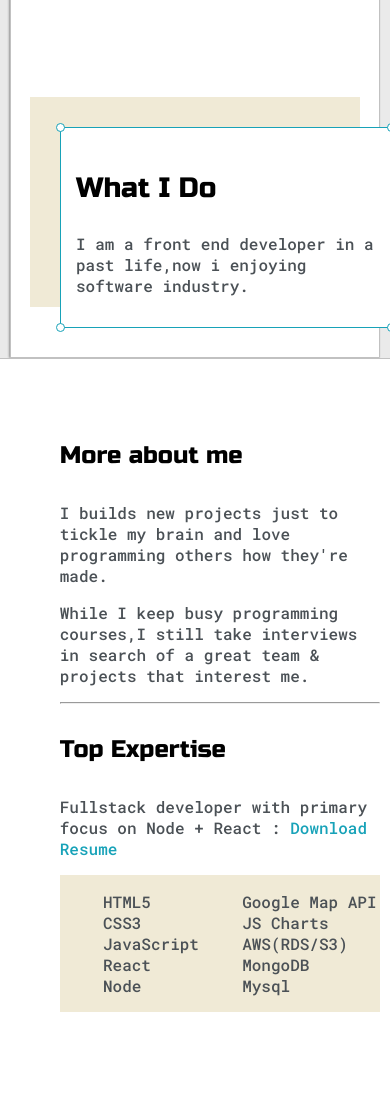
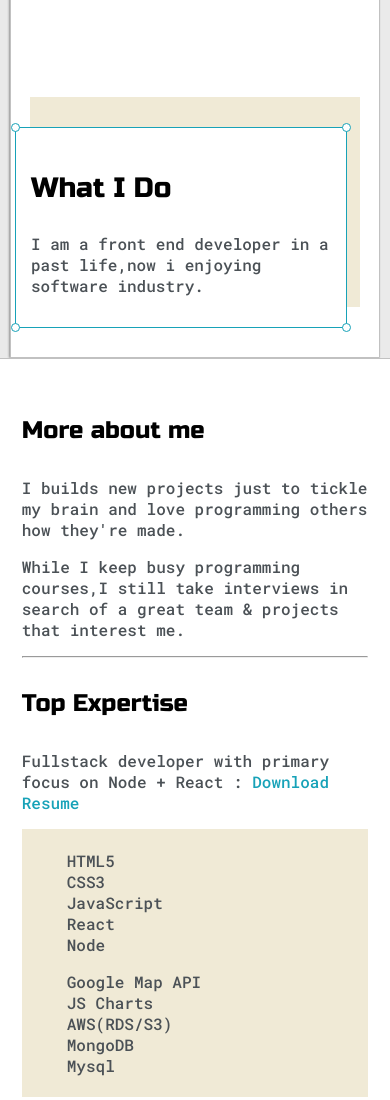
Before and after one commit to Adhikari1996/Rajesh-Adhikari, a plain HTML site: page index.html in a window 390 px wide. Shown: the part 700-1800 px from the top of the page. Drawn offline with Linux system fonts and the light colour scheme.

Commit message:
changes on mobile responsive

```diff
--- a/index.css
+++ b/index.css
@@ -16,7 +16,7 @@ body {
   padding: 0;
 }
 
-body *{
+body * {
   transition: 0.3s;
 }
 
@@ -85,8 +85,8 @@ textarea {
   border-radius: 5px 5px 0 0;
 }
 
-#navigation a{
-  color:var(--mainText);
+#navigation a {
+  color: var(--mainText);
 }
 #navigation {
   margin: 0;
@@ -195,13 +195,12 @@ textarea {
   height: 180px;
   padding-left: 30px;
   padding-top: 30px;
-
 }
 
 #preview {
   width: 300px;
   border: 1.5px solid #17a2b8;
-  background-color:var(--preview);
+  background-color: var(--preview);
   padding: 15px;
   position: relative;
 }
@@ -334,22 +333,22 @@ h6 {
   margin-bottom: 50px;
 }
 
-#contact-form label{
-line-height: 2.7em;
+#contact-form label {
+  line-height: 2.7em;
 }
 
-#contact-form textarea{
-  min-height:100px;
-  font-size:14px;
+#contact-form textarea {
+  min-height: 100px;
+  font-size: 14px;
 }
 
-.input-field{
-  width:100%;
-  padding-top:10px;
+.input-field {
+  width: 100%;
+  padding-top: 10px;
   padding-bottom: 10px;
   background-color: var(--secondaryColor);
   border-radius: 5px;
-  border:1px solid var(--borderColor);
+  border: 1px solid var(--borderColor);
   font-stretch: 14px;
 }
 
@@ -379,4 +378,19 @@ line-height: 2.7em;
   .right-column {
     justify-content: center;
   }
+  #preview {
+    padding: 15px;
+    position: absolute;
+    left: 15px;
+  }
+  .about-wrapper {
+    padding: 25px 12px;
+    gap: 30px;
+  }
+  #skills {
+    display: block;
+    padding: 5px;
+    justify-content: space-evenly;
+    background-color: var(--previewShadow);
+  }
 }
```
